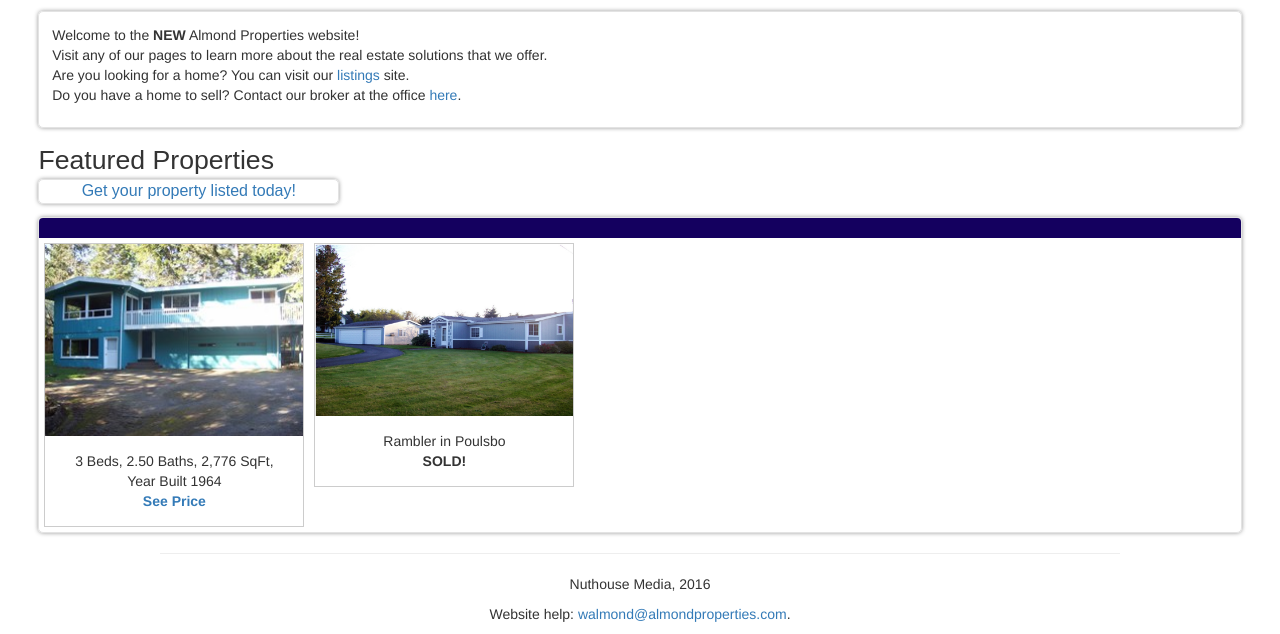
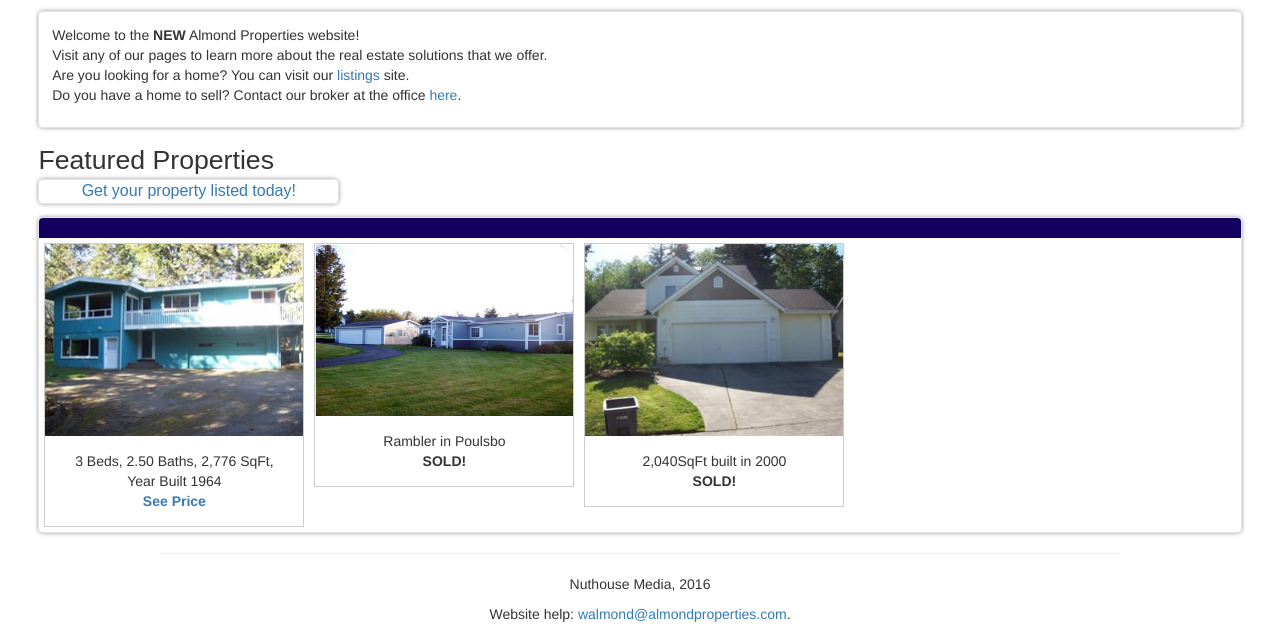
Before and after one commit to flatbil/AlmondProperties, a plain HTML site: page index.html in a window 1280 px wide. Shown: the part 281-915 px from the top of the page. Drawn offline with nearby package versions, Linux system fonts and the light colour scheme.

Commit message:
Added Miss Elis sold home

```diff
--- a/index.html
+++ b/index.html
@@ -88,6 +88,12 @@ org: Nuthouse Web Solutions, 2016
   </a>
   <div class="desc">Rambler in Poulsbo<br><b>SOLD!</b></div>
 </div>
+<div class="img">
+  <a target="_blank" href="images/18311MissElis.jpg">
+    <img src="images/18311MissElis.jpg" alt="Poulsbo" width="300" height="200">
+  </a>
+  <div class="desc">2,040SqFt built in 2000<br><b>SOLD!</b></div>
+</div>
 <!--
 <div class="img">
   <a target="_blank" href="images/Water.JPG">
```
Also changed, not shown: images/18311MissElis.jpg (added).
